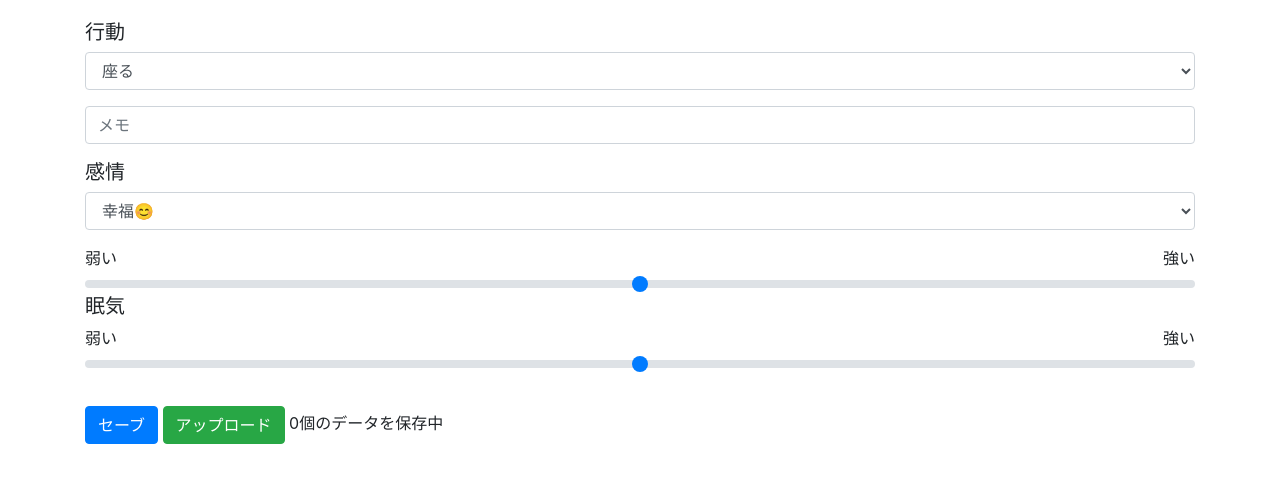
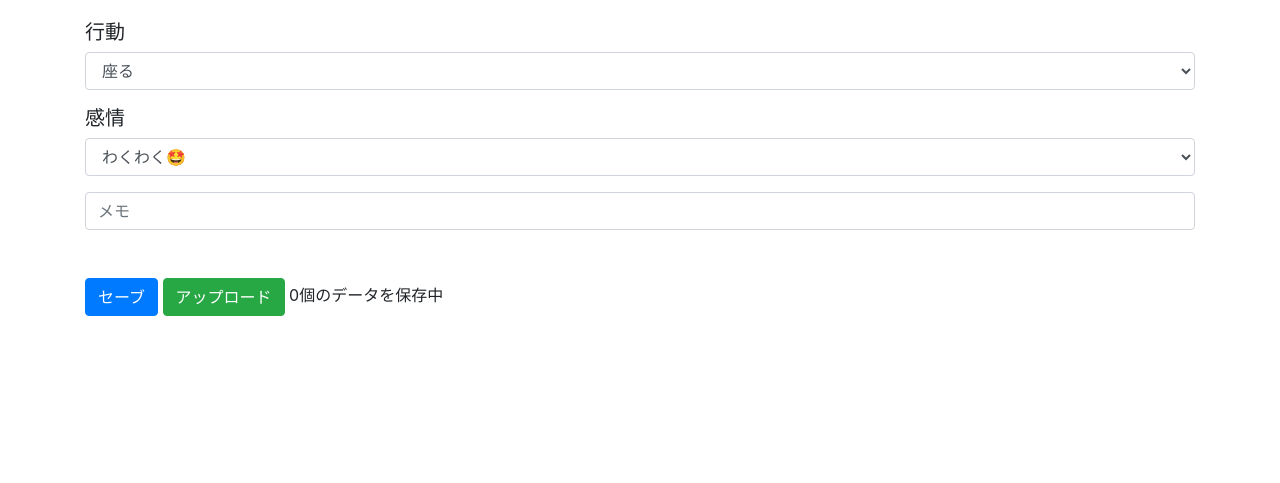
Before and after one commit to tanopanta/label_tsuke_ki, a Flask app: page /boot in a window 1280 px wide. Shown: the part 64-547 px from the top of the page. Run offline with Flask 2, Linux system fonts and the light colour scheme; some libraries are stand-ins or nearby versions.

Commit message:
感情の変更

```diff
--- a/init_db.py
+++ b/init_db.py
@@ -11,8 +11,6 @@ c.execute('''
             time int,
             action text,
             emotion text,
-            emotion_val real,
-            sleep real,
             memo text)''')
 
 #c.execute("alter table data add column bpm real")
--- a/templates/boot.html
+++ b/templates/boot.html
@@ -46,35 +46,22 @@
                 <option>その他</option>
             </select>
         </div>
-        <div class="form-group">
-            <input type="text" name="memo" id="memo" placeholder="メモ" class="form-control">
-        </div>
-
         <h5>感情</h5>
         <div class="form-group">
             <select class="form-control" id="emotionSelect">
+                <option value="excite">わくわく🤩</option>
                 <option value="happiness">幸福😊</option>
+                <option value="relax">リラックス🙂</option>
+                <option value="anger">怒り😡</option>
+                <option value="fear">恐れ😱</option>
                 <option value="sadness">悲しみ😭</option>
-                <option value="anger">怒り😡</option>
-                <option value="contempt">軽蔑😞</option>
-                <option value="disgust">嫌悪😒</option>
-                <option value="fear">恐怖😱</option>
-                <option value="surprise">驚き😯</option>
+                <option value="boring">退屈😦</option>
                 <option value="neutral">中立😐</option>
             </select>
         </div>
-        <div>
-            <div class="align-left">弱い</div>
-            <div class="align-right">強い</div>
-            <input type="range" class="custom-range" id="range_emotion" min="0" max="1" step="0.01">
-        </div>
 
-
-        <div>
-            <h5>眠気</h5>
-            <div class="align-left">弱い</div>
-            <div class="align-right">強い</div>
-            <input type="range" class="custom-range" id="range_sleep" min="0" max="1" step="0.01">
+        <div class="form-group">
+            <input type="text" name="memo" id="memo" placeholder="メモ" class="form-control">
         </div>
 
         <h5>　</h5>
@@ -119,9 +106,7 @@
                     time: Math.floor(Date.now()/1000),
                     memo: $('#memo').val(),
                     action: $('#statusSelect').val(),
-                    emotion: $('#emotionSelect').val(),
-                    emotion_val: $('#range_emotion').val(),
-                    sleep: $('#range_sleep').val()
+                    emotion: $('#emotionSelect').val()
                 });
                 updateSaveCount(datalist.length)
                 localStorage.setItem("label", JSON.stringify(datalist));
```
